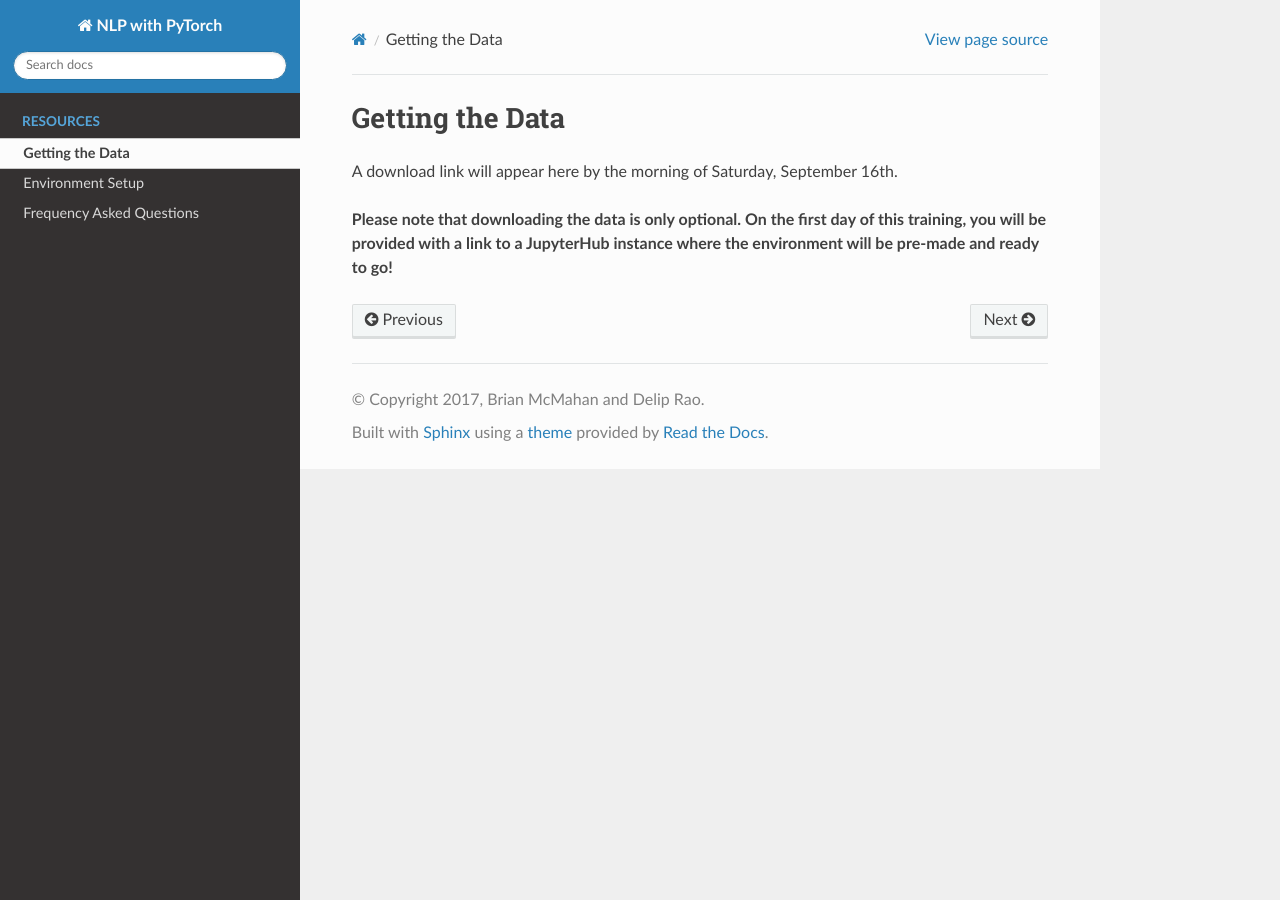
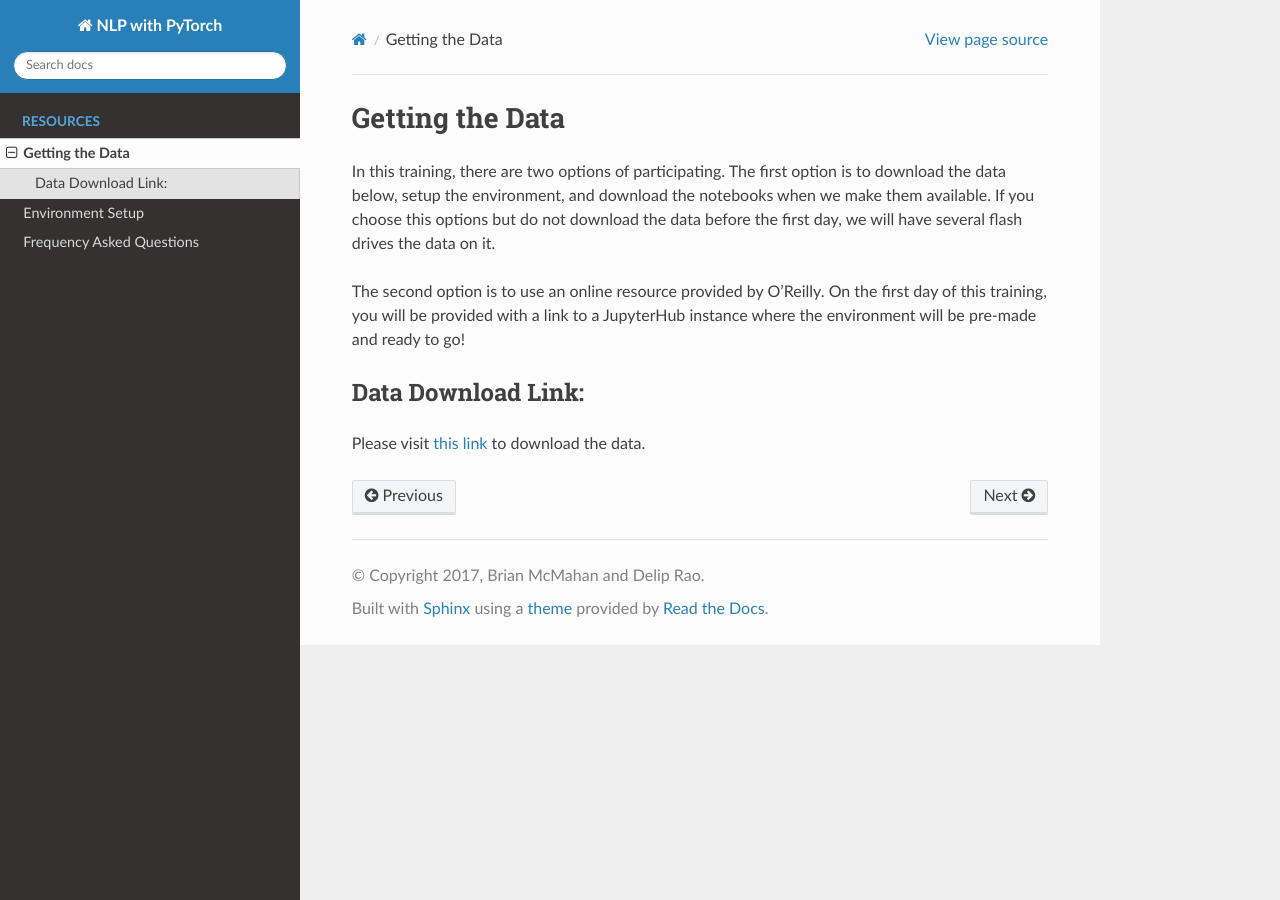
Before and after one commit to joosthub/pytorch-nlp-tutorial-sf2017, a Sphinx documentation site: the page built from docs/download_data.rst, in a window 1280 px wide. Built offline with Sphinx 7.4.7 and the Read the Docs theme 2.0.0, drawn with Linux system fonts in a browser that asks for light colours.

Commit message:
updating download

```diff
--- a/docs/download_data.rst
+++ b/docs/download_data.rst
@@ -1,6 +1,14 @@
 Getting the Data
 ================
 
-A download link will appear here by the morning of Saturday, September 16th.
+In this training, there are two options of participating.
+The first option is to download the data below, setup the environment, and download the notebooks when we make them available.
+If you choose this options but do not download the data before the first day, we will have several flash drives the data on it.
 
-**Please note that downloading the data is only optional.  On the first day of this training, you will be provided with a link to a JupyterHub instance where the environment will be pre-made and ready to go!**
+The second option is to use an online resource provided by O'Reilly. On the first day of this training, you will be provided with a link to a JupyterHub instance where the environment will be pre-made and ready to go!
+
+
+Data Download Link:
+^^^^^^^^^^^^^^^^^^
+
+Please visit `this link <https://drive.google.com/file/d/0B2hg7DTHpfLsdHhEUVhHWU5hUXc/view?usp=sharing>`_ to download the data.
```
Also changed, not shown: requirements.txt (deleted, +0 -8 lines).
